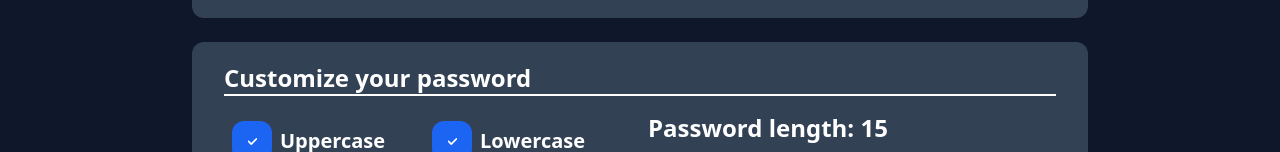
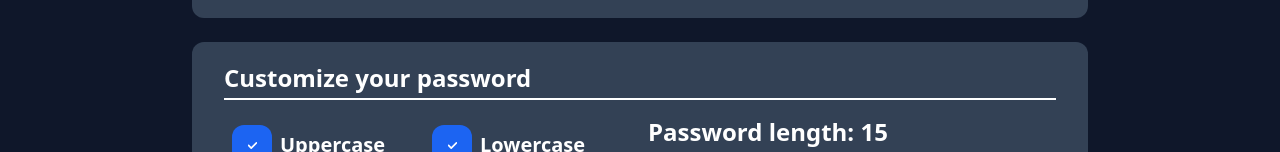
Before and after one commit to srgnevmer/password-generator, a React (Vite) app: page / in a window 1280 px wide. Shown: the part 306-458 px from the top of the page. Built offline with nearby package versions, Linux system fonts and the light colour scheme.

Commit message:
feat: add padding to text

```diff
--- a/src/ui/settings-section.tsx
+++ b/src/ui/settings-section.tsx
@@ -10,7 +10,7 @@ export const SettingsSection: FC = () => {
     >
       <div
         className="w-full text-2xl text-white font-semibold
-        border-b-2 border-white flex items-end mb-4"
+        border-b-2 border-white flex items-end mb-4 pb-1"
       >
         Customize your password
       </div>
```
